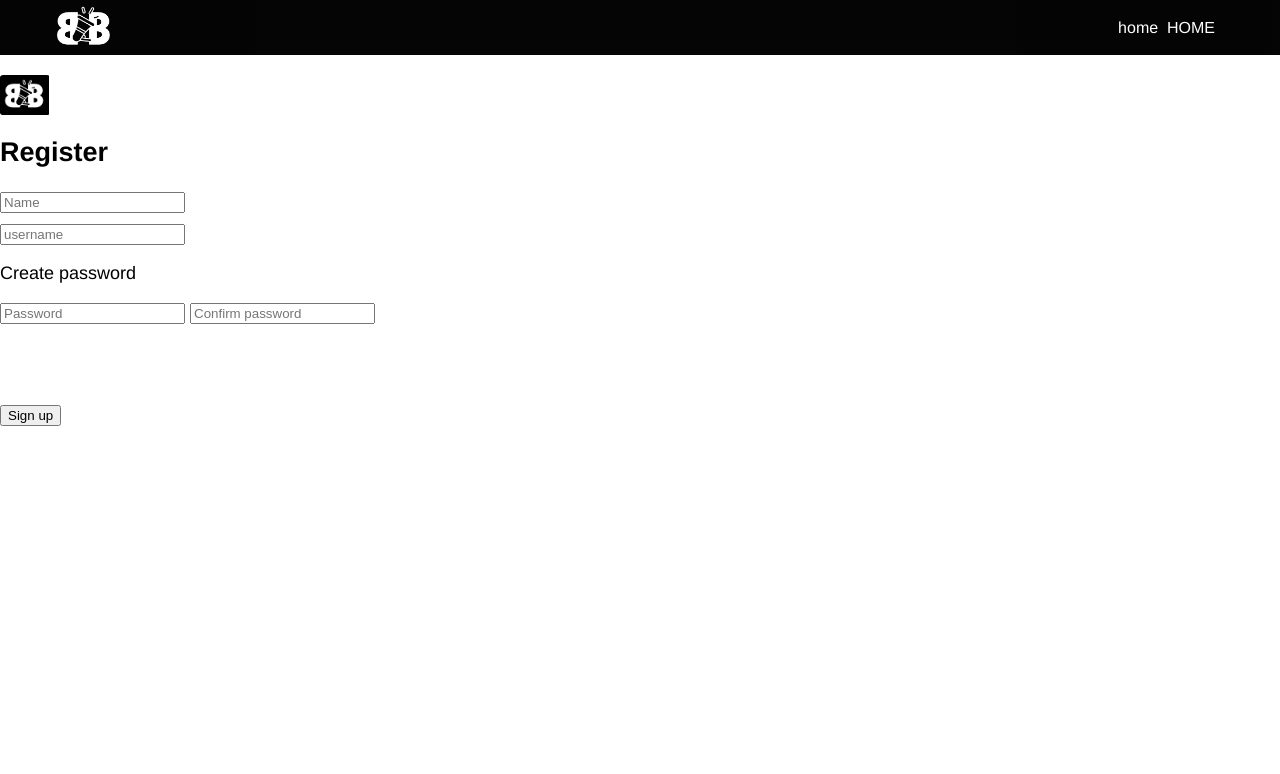
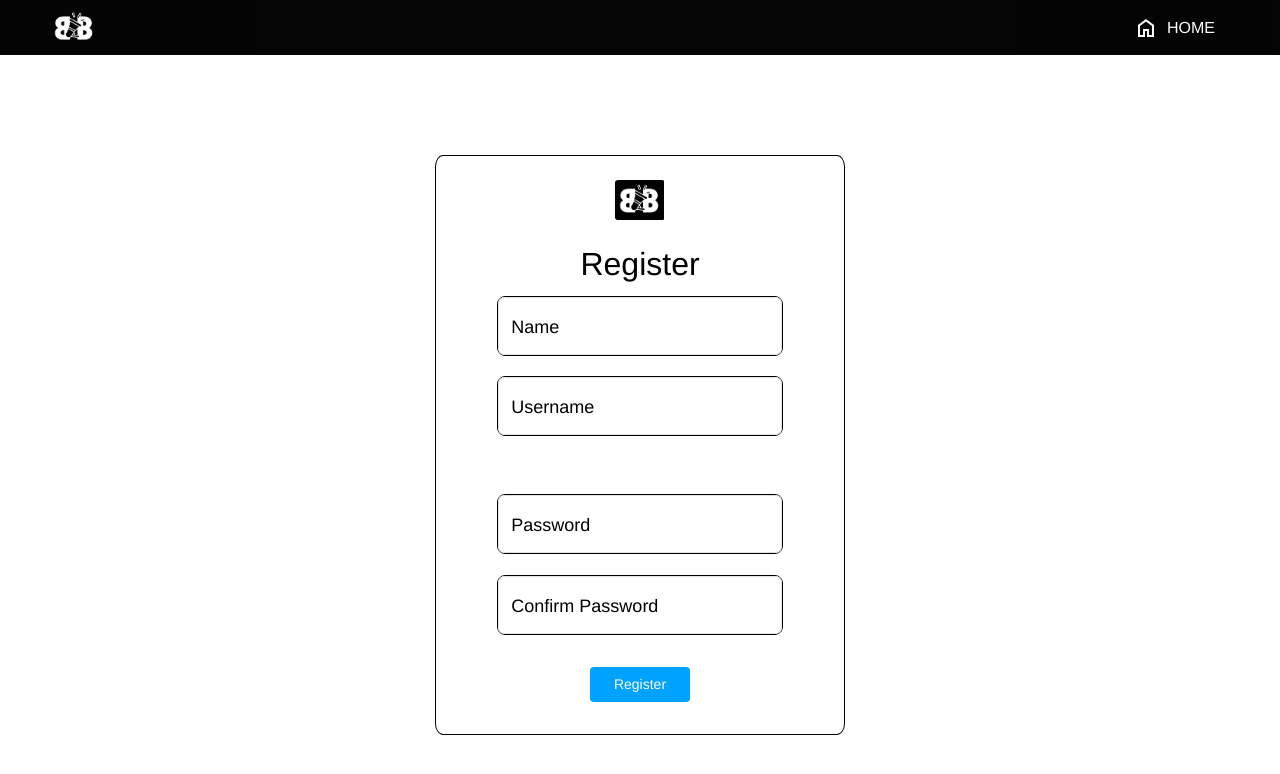
Before and after one commit to ArthSonani/Browse-Book, a Flask app: page /register in a window 1280 px wide. Shown: the top 774 px of the page. Run offline with Flask 3, Linux system fonts and the light colour scheme; some libraries are stand-ins or nearby versions.

Commit message:
Update register.html

```diff
--- a/templates/register.html
+++ b/templates/register.html
@@ -4,10 +4,14 @@
     <head>
         <meta charset="UTF-8">
         <meta name="viewport" content="width=device-width, initial-scale=1.0">
-    <title>Sign up</title>
+        <link href="https://cdn.jsdelivr.net/npm/bootstrap@5.3.3/dist/css/bootstrap.min.css" rel="stylesheet"
+        integrity="sha384-QWTKZyjpPEjISv5WaRU9OFeRpok6YctnYmDr5pNlyT2bRjXh0JMhjY6hW+ALEwIH" crossorigin="anonymous">
+        <link rel="stylesheet" href="https://fonts.googleapis.com/css2?family=Material+Symbols+Outlined:opsz,wght,FILL,GRAD@24,400,0,0" />
+
+        <title>B&B/Register</title>
         <link rel="stylesheet" href="/static/styles.css">
     </head>
-<body">
+    <body>
 
         <header>
             <div class="navbar">
@@ -24,23 +28,38 @@
         </header>
 
 
-    <form action="/register" class="register-form" method="post">
-        <div class="register-box">
+        <form action="/register" class="login-form" method="post" style="margin-top: 100px;">
 
-            <div class="signin-logo" style="margin-top: 20px;"></div>
+            <div class="register">
+
+                <div class="signin-logo" style="margin-top: 20px; margin-bottom: 20px;"></div>
                 <h2>Register</h2>
-            <div class="input-box">
-                <input type="text" name="name" placeholder="Name" maxlength="10" class="register-input" required>
-            </div>
-            <div class="input-box" style="margin-top: 10px;">
-                <input type="text" name="username" placeholder="username" class="register-input" required>
+
+                <div class="form-floating mb-3" style="width: 70%; border: 1px solid black; border-radius: 8px;">
+                    <input type="text" name="name" class="form-control" placeholder="Name" maxlength="10"
+                        required>
+                    <label>Name</label>
                 </div>
 
-            <p class="register-p">Create password</p>
-            <div class="input-box" style="margin-top: 10px; margin-bottom: 80px;">
-                <input type="password" name="password" placeholder="Password" class="register-input" required>
-                <input type="password" name="confirmation" placeholder="Confirm password" class="register-input" required>
+                <div class="form-floating mb-3" style="width: 70%; border: 1px solid black; border-radius: 8px;">
+                    <input type="text" name="username" class="form-control" placeholder="Username"
+                        required>
+                    <label>Username</label>
                 </div>
+
+                <hr>
+
+                <div class="form-floating mb-3" style="width: 70%; border: 1px solid black; border-radius: 8px;">
+                    <input type="password" name="password" class="form-control" placeholder="Password" maxlength="10"
+                        required>
+                    <label>Password</label>
+                </div>
+                <div class="form-floating mb-3" style="width: 70%; border: 1px solid black; border-radius: 8px;">
+                    <input type="password" name="confirmation" class="form-control" placeholder="Confirm Password" maxlength="10"
+                        required>
+                    <label>Confirm Password</label>
+                </div>
+
 
                 <div class="signin-error">
                     {% if error %}
@@ -48,10 +67,14 @@
                     {% endif %}
                 </div>
 
-            <button class="register-button" type="submit">Sign up</button>
+                <div class="singin-lower" style="justify-content: center;">
+                    <button class="signin-button" type="submit">Register</button>
+                </div>
 
             </div>
         </form>
+
+
     </body>
 
 </html>
```
Lines whose indentation alone changed are shown as unchanged.
